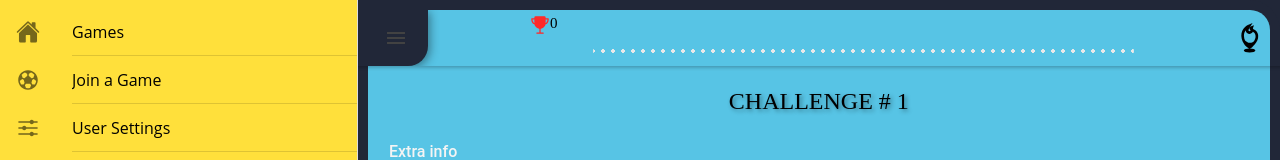
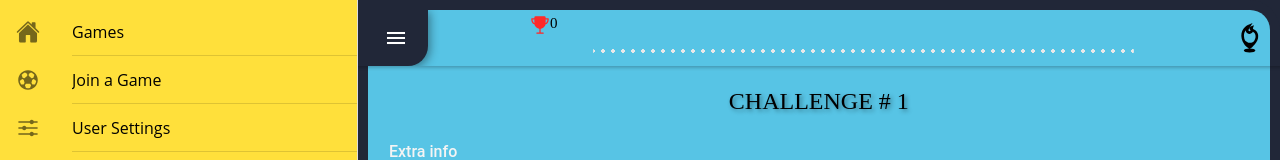
Before and after one commit to lydialawli/manao-ionic, a React (Create React App) app: page /quiz in a window 1280 px wide. Shown: the top 160 px of the page. Built offline with nearby package versions, Linux system fonts and the light colour scheme; no server answers; some icons are missing; the HTML template or start-up script is replaced by a standard one; a web font is replaced by a local one.

Commit message:
css menubar

```diff
--- a/src/pages/Quiz.jsx
+++ b/src/pages/Quiz.jsx
@@ -153,7 +153,7 @@ class Quiz extends React.Component {
                 <IonHeader no-border className="noShadow">
                     <IonToolbar className="quizbar noShadow">
                         <IonButtons slot="start">
-                            <IonMenuButton />
+                            <IonMenuButton style={{color:'white'}}/>
                         </IonButtons>
                         <div className="menuBox"></div>
                         <div> </div>
```
